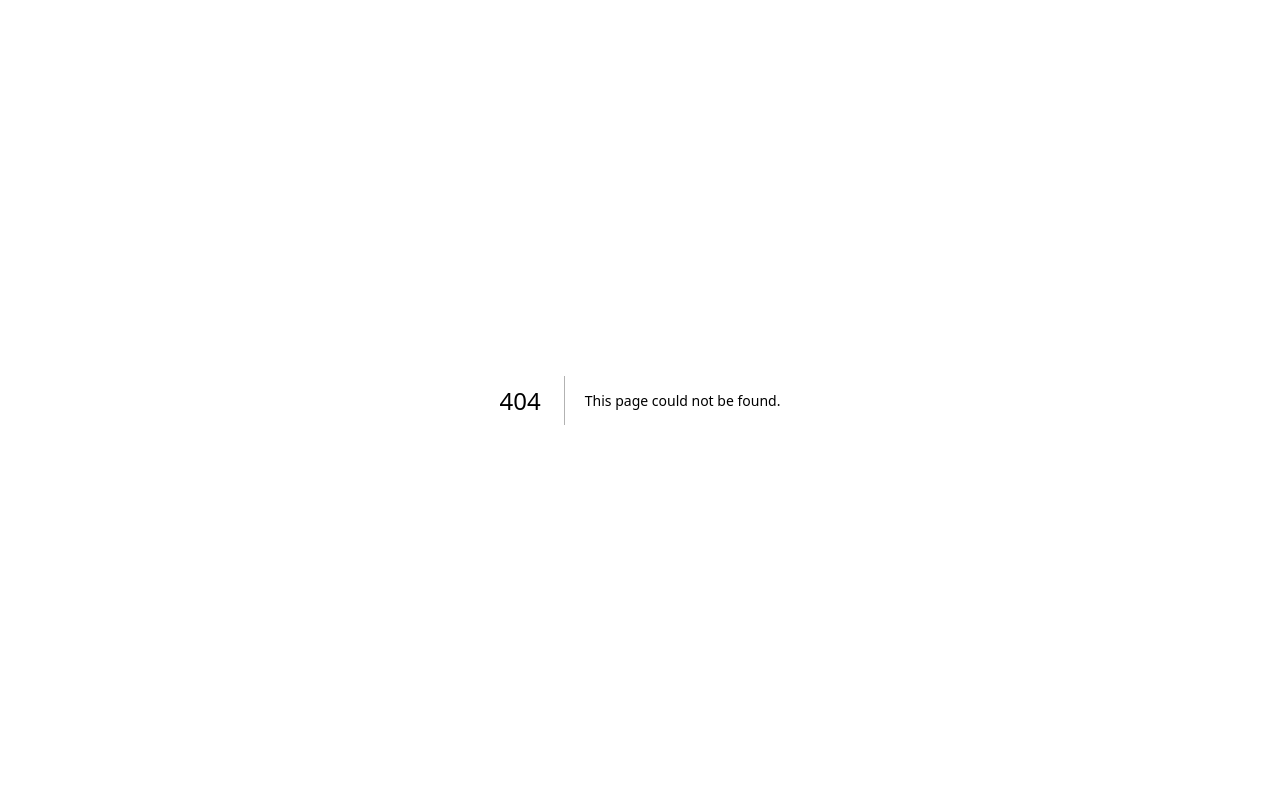
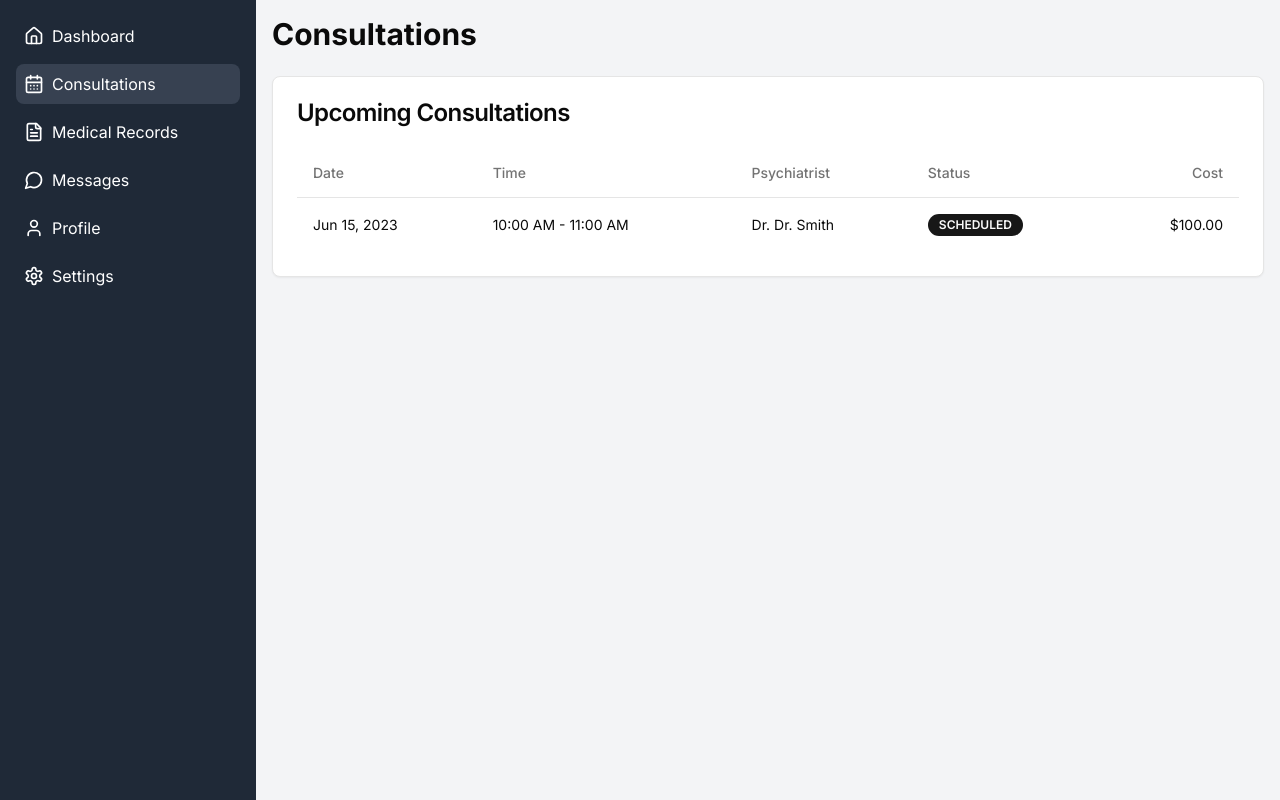
Before and after one commit to BakedPotato52/consultation-app, a Next.js app: page /dashboard/patient/consultations in a window 1280 px wide. Before the commit this address had no page. Built offline with nearby package versions, Linux system fonts and the light colour scheme.

Commit message:
feat: refactor consultation handling and update sidebar navigation

```diff
--- a/app/components/patient/consultation-list.tsx
+++ b/app/components/patient/consultation-list.tsx
@@ -3,19 +3,7 @@
 import { Table, TableBody, TableCell, TableHead, TableHeader, TableRow } from "@/components/ui/table"
 import { Badge } from "@/components/ui/badge"
 import { format } from "date-fns"
-
-interface Consultation {
-    id: string
-    patientId: string
-    psychiatristId: string
-    startTime: Date
-    endTime: Date
-    cost: number
-    status: "SCHEDULED" | "COMPLETED" | "CANCELLED"
-    psychiatrist: {
-        name: string
-    }
-}
+import type { Consultation } from "@/types/consultations"
 
 interface ConsultationListProps {
     consultations: Consultation[]
--- a/app/components/patient/pdashboard.tsx
+++ b/app/components/patient/pdashboard.tsx
@@ -1,23 +1,14 @@
-'use client'
+"use client"
+
 import { useEffect, useState } from "react"
 import { Card, CardContent, CardDescription, CardHeader, CardTitle } from "@/components/ui/card"
 import { Button } from "@/components/ui/button"
 import { Avatar, AvatarFallback, AvatarImage } from "@/components/ui/avatar"
 import { CalendarDays, Clock } from "lucide-react"
-import { ConsultationList } from "../../components/patient/consultation-list"
+import { ConsultationList } from "./consultation-list"
 import { format } from "date-fns"
 import type { Session } from "next-auth"
-
-interface Consultation {
-    id: string
-    startTime: string
-    endTime: string
-    cost: number
-    status: "SCHEDULED" | "COMPLETED" | "CANCELLED"
-    psychiatrist: {
-        name: string
-    }
-}
+import type { Consultation, ApiConsultation } from "@/types/consultations"
 
 interface PatientDashboardProps {
     session: Session
@@ -36,8 +27,16 @@ export function PatientDashboard({ session }: PatientDashboardProps) {
                     throw new Error("Failed to fetch consultations")
                 }
                 const data = await response.json()
-                setUpcomingConsultations(data.upcoming)
-                setPastConsultations(data.past)
+
+                // Convert API response dates to Date objects
+                const convertConsultation = (consultation: ApiConsultation): Consultation => ({
+                    ...consultation,
+                    startTime: new Date(consultation.startTime),
+                    endTime: new Date(consultation.endTime),
+                })
+
+                setUpcomingConsultations(data.upcoming.map(convertConsultation))
+                setPastConsultations(data.past.map(convertConsultation))
             } catch (error) {
                 console.error("Error fetching consultations:", error)
             } finally {
@@ -51,7 +50,6 @@ export function PatientDashboard({ session }: PatientDashboardProps) {
     if (isLoading) {
         return <div>Loading...</div>
     }
-
 
     const nextConsultation = upcomingConsultations[0]
 
--- a/app/components/patient/sidebar.tsx
+++ b/app/components/patient/sidebar.tsx
@@ -6,7 +6,7 @@ import { CalendarDays, FileText, Home, MessageCircle, Settings, User } from "luc
 
 const menuItems = [
     { icon: Home, label: "Dashboard", href: "/dashboard/patient" },
-    { icon: CalendarDays, label: "Appointments", href: "/dashboard/patient/appointments" },
+    { icon: CalendarDays, label: "Consultations", href: "/dashboard/patient/consultations" },
     { icon: FileText, label: "Medical Records", href: "/dashboard/patient/records" },
     { icon: MessageCircle, label: "Messages", href: "/dashboard/patient/messages" },
     { icon: User, label: "Profile", href: "/dashboard/patient/profile" },
--- /dev/null
+++ b/app/dashboard/patient/consultations/page.tsx
@@ -0,0 +1,31 @@
+import { Card, CardContent, CardHeader, CardTitle } from "@/components/ui/card"
+import { ConsultationList } from '../../../components/patient/consultation-list'
+
+export default async function ConsultationsPage() {
+    // In a real application, you would fetch this data from your API
+    const consultations = [
+        {
+            id: "1",
+            startTime: new Date("2023-06-15T10:00:00"),
+            endTime: new Date("2023-06-15T11:00:00"),
+            cost: 100,
+            status: "SCHEDULED",
+            psychiatrist: { name: "Dr. Smith" },
+        },
+        // Add more mock consultations as needed
+    ]
+
+    return (
+        <div className="space-y-6">
+            <h1 className="text-3xl font-bold">Consultations</h1>
+            <Card>
+                <CardHeader>
+                    <CardTitle>Upcoming Consultations</CardTitle>
+                </CardHeader>
+                <CardContent>
+                    <ConsultationList consultations={consultations} />
+                </CardContent>
+            </Card>
+        </div>
+    )
+}
--- /dev/null
+++ b/app/dashboard/patient/messages/page.tsx
@@ -0,0 +1,18 @@
+import { Card, CardContent, CardHeader, CardTitle } from "@/components/ui/card"
+
+export default function MessagesPage() {
+    return (
+        <div className="space-y-6">
+            <h1 className="text-3xl font-bold">Messages</h1>
+            <Card>
+                <CardHeader>
+                    <CardTitle>Your Messages</CardTitle>
+                </CardHeader>
+                <CardContent>
+                    <p>Your messages will be displayed here.</p>
+                    {/* Add components for displaying and sending messages */}
+                </CardContent>
+            </Card>
+        </div>
+    )
+}
--- /dev/null
+++ b/app/dashboard/patient/profile/page.tsx
@@ -0,0 +1,18 @@
+import { Card, CardContent, CardHeader, CardTitle } from "@/components/ui/card"
+
+export default function ProfilePage() {
+    return (
+        <div className="space-y-6">
+            <h1 className="text-3xl font-bold">Profile</h1>
+            <Card>
+                <CardHeader>
+                    <CardTitle>Your Profile Information</CardTitle>
+                </CardHeader>
+                <CardContent>
+                    <p>Your profile information will be displayed here.</p>
+                    {/* Add components for displaying and editing profile information */}
+                </CardContent>
+            </Card>
+        </div>
+    )
+}
--- /dev/null
+++ b/app/dashboard/patient/records/page.tsx
@@ -0,0 +1,18 @@
+import { Card, CardContent, CardHeader, CardTitle } from "@/components/ui/card"
+
+export default function MedicalRecordsPage() {
+    return (
+        <div className="space-y-6">
+            <h1 className="text-3xl font-bold">Medical Records</h1>
+            <Card>
+                <CardHeader>
+                    <CardTitle>Your Medical History</CardTitle>
+                </CardHeader>
+                <CardContent>
+                    <p>Your medical records will be displayed here.</p>
+                    {/* Add components for displaying medical records */}
+                </CardContent>
+            </Card>
+        </div>
+    )
+}
--- /dev/null
+++ b/app/dashboard/patient/settings/page.tsx
@@ -0,0 +1,18 @@
+import { Card, CardContent, CardHeader, CardTitle } from "@/components/ui/card"
+
+export default function SettingsPage() {
+    return (
+        <div className="space-y-6">
+            <h1 className="text-3xl font-bold">Settings</h1>
+            <Card>
+                <CardHeader>
+                    <CardTitle>Account Settings</CardTitle>
+                </CardHeader>
+                <CardContent>
+                    <p>Your account settings will be displayed here.</p>
+                    {/* Add components for managing account settings */}
+                </CardContent>
+            </Card>
+        </div>
+    )
+}
--- /dev/null
+++ b/types/consultations.ts
@@ -0,0 +1,25 @@
+export interface Consultation {
+    id: string
+    startTime: Date
+    endTime: Date
+    cost: number
+    status: "SCHEDULED" | "COMPLETED" | "CANCELLED"
+    patientId: string
+    psychiatristId: string
+    psychiatrist: {
+        name: string
+    }
+}
+
+export interface ApiConsultation {
+    id: string
+    startTime: string
+    endTime: string
+    cost: number
+    status: "SCHEDULED" | "COMPLETED" | "CANCELLED"
+    patientId: string
+    psychiatristId: string
+    psychiatrist: {
+        name: string
+    }
+}
```
